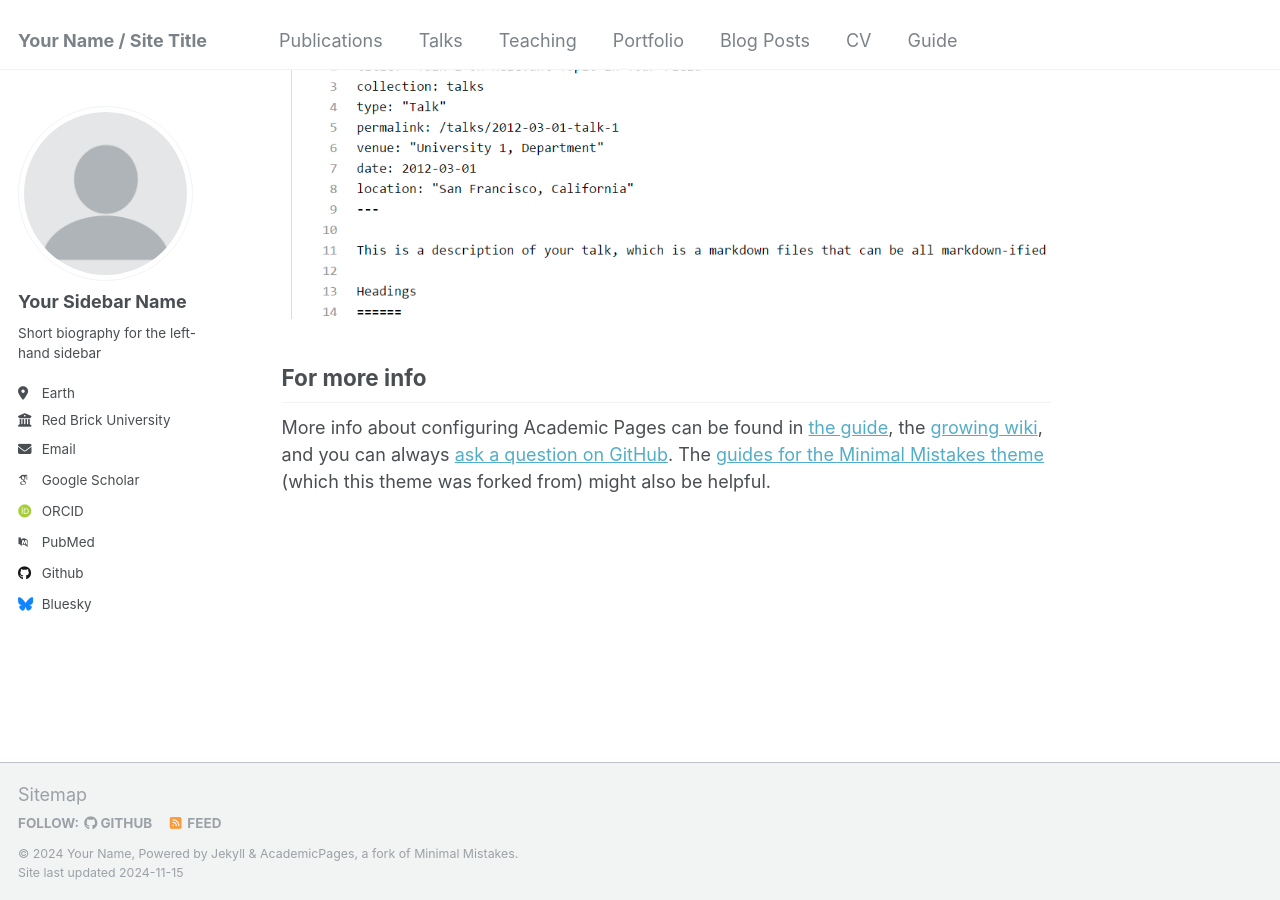
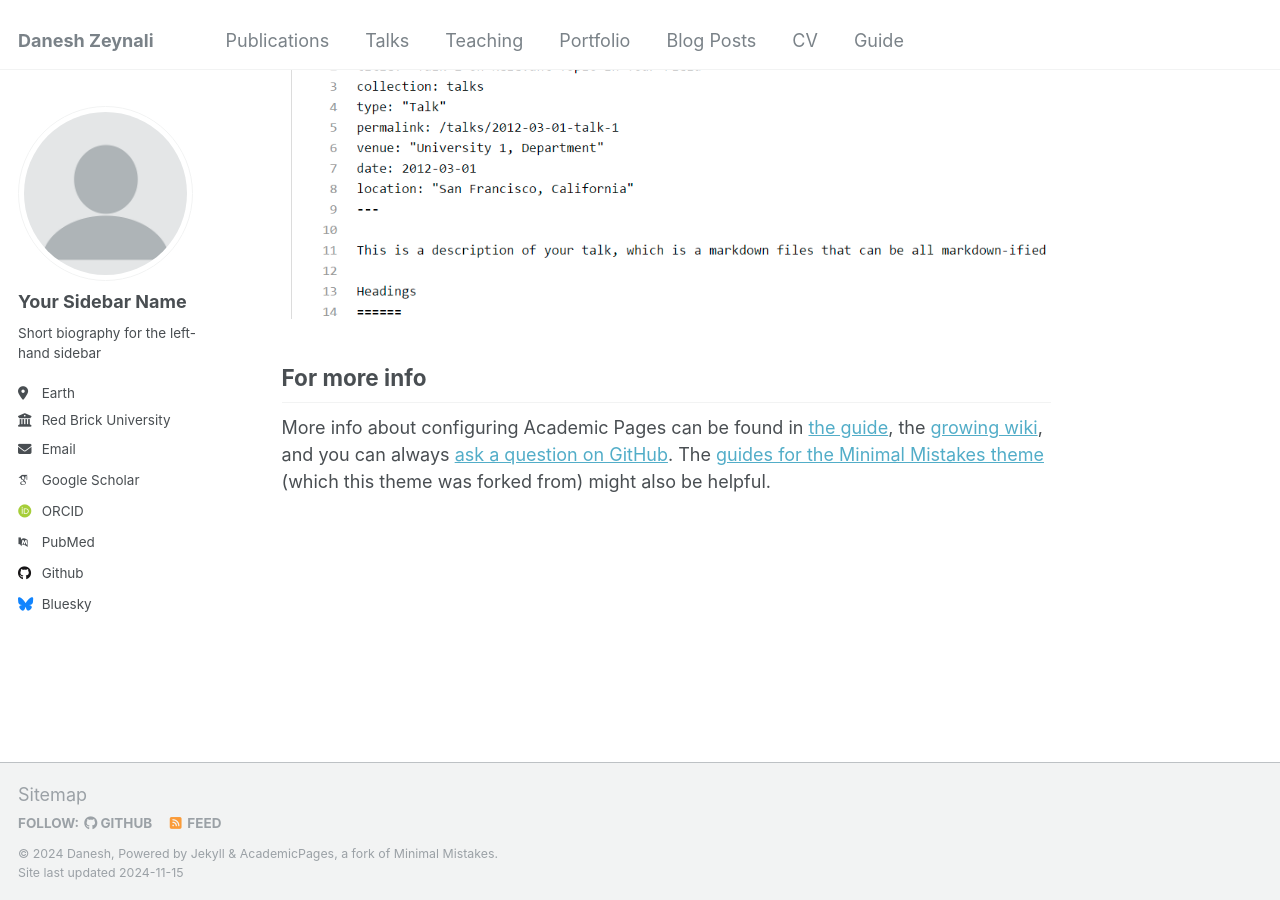
Before and after one commit to daneshzg/CV, a Jekyll site: the page built from _pages/about.md, in a window 1280 px wide and 900 px high, scrolled down 2643 px. Built offline with Jekyll 4.4.1, drawn with Linux system fonts in a browser that asks for light colours; some web fonts are replaced.

Commit message:
Update _config.yml

```diff
--- a/_config.yml
+++ b/_config.yml
@@ -8,13 +8,13 @@
 
 # Basic Site Settings
 locale                   : "en-US"
-title                    : "Your Name / Site Title"
+title                    : "Danesh Zeynali"
 title_separator          : "-"
-name                     : &name "Your Name"
+name                     : &name "Danesh"
 description              : &description "personal description"
-url                      : https://academicpages.github.io # the base hostname & protocol for your site e.g. "https://[your GitHub username].github.io"
-baseurl                  : "" # the subpath of your site, e.g. "/blog"
-repository               : "academicpages/academicpages.github.io"
+url                      : https://daneshzg.github.io # the base hostname & protocol for your site e.g. "https://daneshzg.github.io"
+# baseurl                  : "" # the subpath of your site, e.g. "/blog"
+# repository               : "academicpages/academicpages.github.io"
 
 # Site Author - The following control what appear as part of the author content on the side bar.
 #               If a field is blank the icon and link will not appear, otherwise it will be shown.
```
